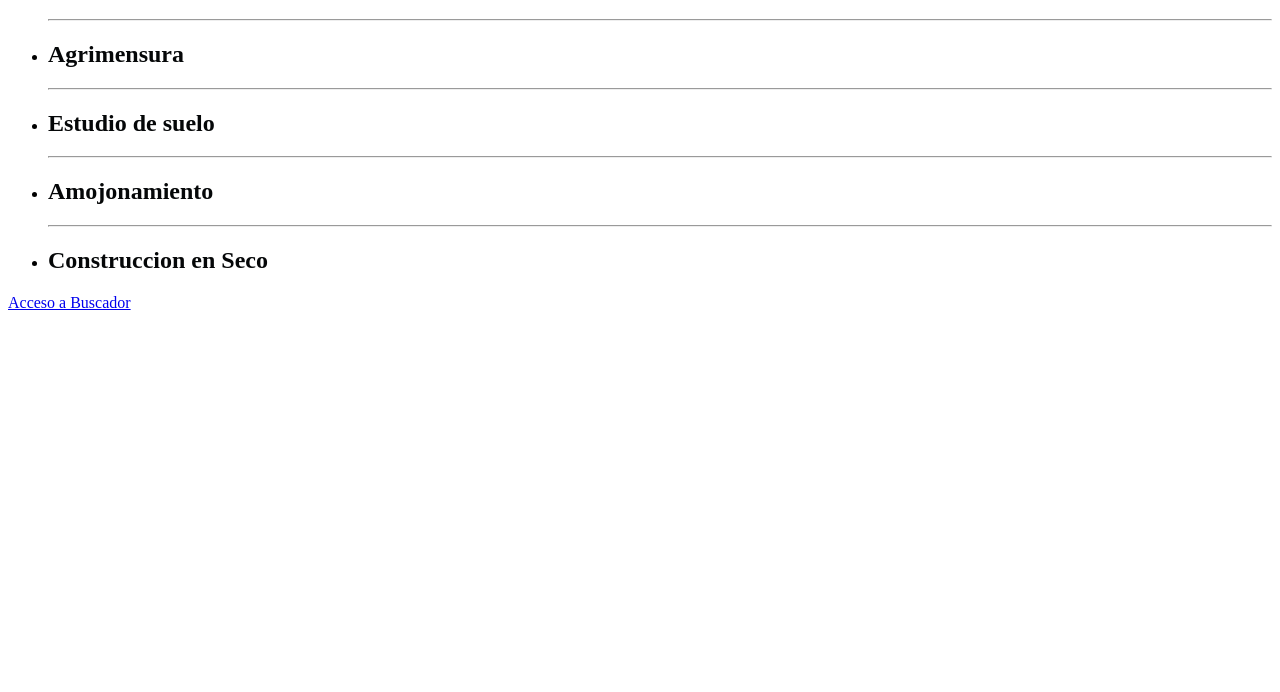
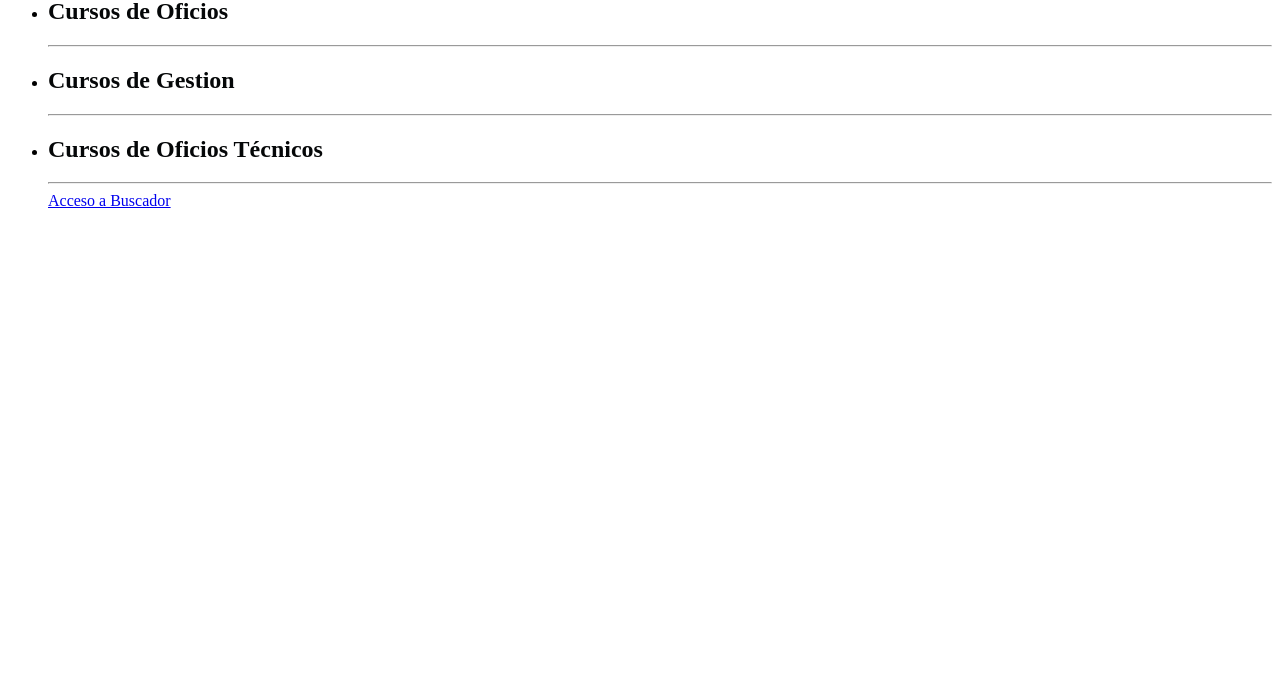
Before and after one commit to JonathanDemin/ArgentinaPrograma, a plain HTML site: page clase1y2/index.html in a window 1280 px wide. Shown: the part 108-800 px from the top of the page. Drawn offline with Linux system fonts and the light colour scheme.

Commit message:
reacomodo de carpetas

```diff
--- a/index.html
+++ b/clase1y2/index.html
@@ -10,25 +10,22 @@
 
 </head>
 <body>
-
+    <img src="" alt="">
     <header>
             <h1>Tipos de cursos</h1>
     </header>
     <ul>
         <li>
-            <h2>Topografia</h2>
+            <h2>Cursos de Oficios</h2>
         </li>
         <hr>
         <li>
-            <h2>Agrimensura</h2>
+            <h2>Cursos de Gestion</h2>
         </li>
         <hr>
-        <li><h2>Estudio de suelo</h2></li>
+        <li><h2>Cursos de Oficios Técnicos</h2></li>
         <hr>
-       <li> <h2>Amojonamiento</h2></li>
-        <hr>
-        <li><h2>Construccion en Seco</h2></li>
-    </ul>
+
 
     <a href="http://www.google.com.ar" target="_blank">Acceso a Buscador</a>
 </body>
--- a/style.css
+++ b/clase1y2/style.css
@@ -3,7 +3,7 @@ h1{
   color: rgb(255, 255, 255);
 text-align: center;
 }
-h2,h3,h4,h5,h6{
+h2{
     background-color: rgb(255, 255, 255);
     color: rgb(5, 7, 8);
     list-style-type:none;
```
Also changed, not shown: calse1.html (deleted, +0 -23 lines), clase1y2/calse1.html (added, +23 -0 lines), clase3/probando imputo.html (added, +14 -0 lines), clase1y2/formularioclase2.html (renamed from formularioclase2.html), imagenes/Curso de Oficios.jpg (added), imagenes/cursos de gestion.jpg (added), imagenes/oficios tecnologicos.jpg (added), 2 other files.
